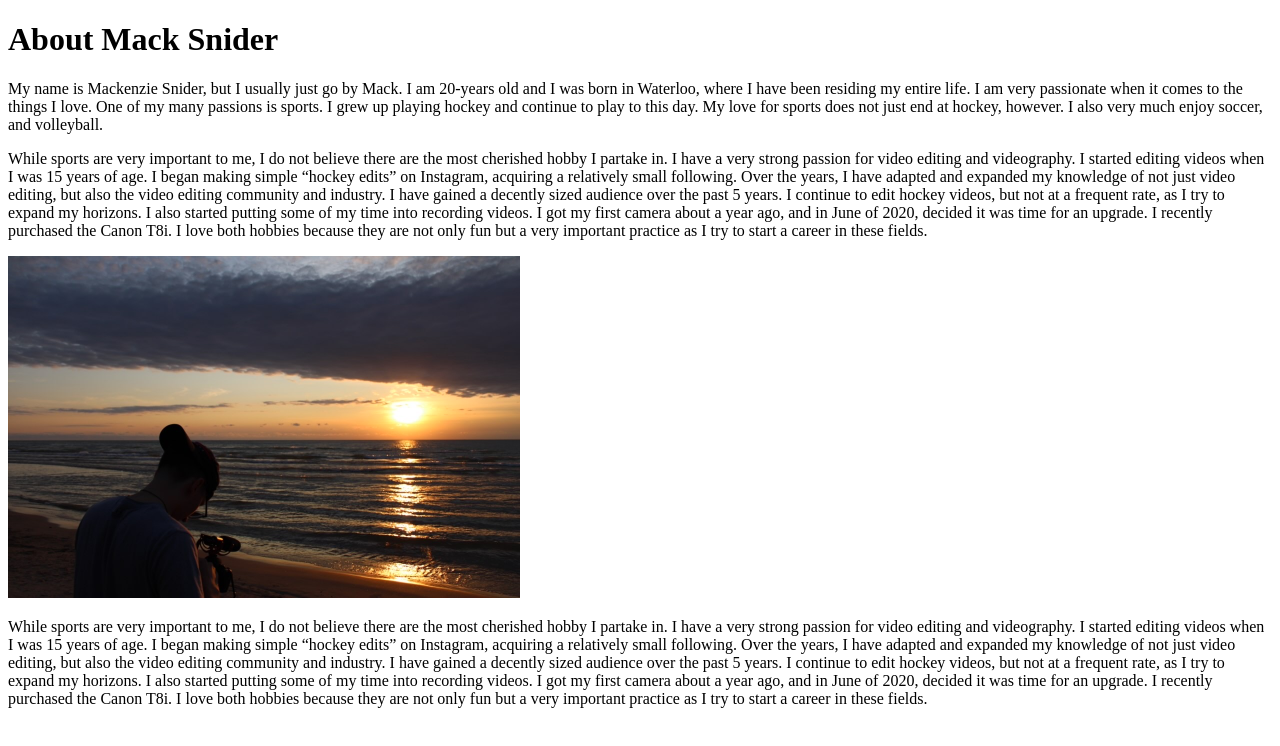
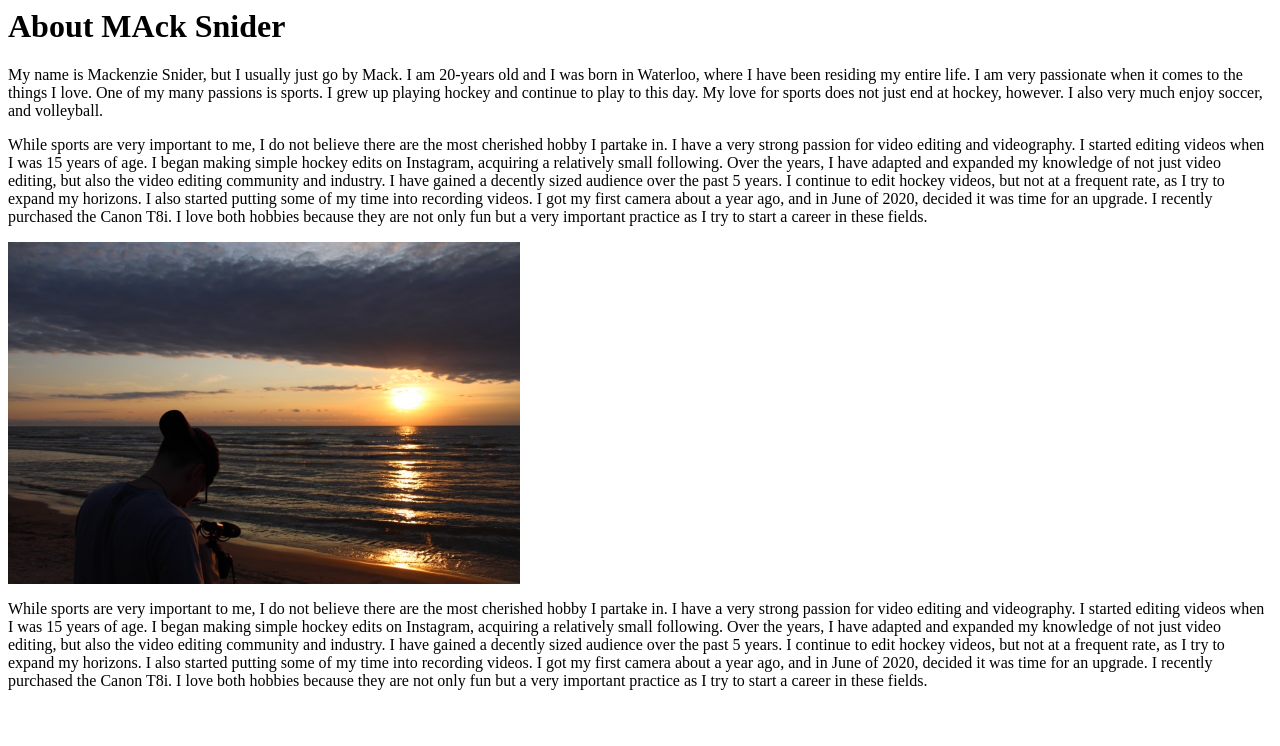
Before and after one commit to MackSnider/Homework-1, a plain HTML site: page index.html in a window 1280 px wide. Drawn offline with Linux system fonts and the light colour scheme.

Commit message:
Updating INDEX File

```diff
--- a/index.html
+++ b/index.html
@@ -1,4 +1,4 @@
-<!doctype html>
+
 <html lang="en">
 	<head>
 		<meta charset="UTF-8">
@@ -7,12 +7,15 @@
 	</head>
 	<body>
 		<!-- Content Goes Here -->
-		<h1> About Mack Snider</h1>
+		<h1>About MAck Snider</h1>
 		<div id="conatiner">
 			<p>My name is Mackenzie Snider, but I usually just go by Mack. I am 20-years old and I was born in Waterloo, where I have been residing my entire life. I am very passionate when it comes to the things I love. One of my many passions is sports. I grew up playing hockey and continue to play to this day. My love for sports does not just end at hockey, however. I also very much enjoy soccer, and volleyball. </p>
-			<p>While sports are very important to me, I do not believe there are the most cherished hobby I partake in. I have a very strong passion for video editing and videography. I started editing videos when I was 15 years of age. I began making simple “hockey edits” on Instagram, acquiring a relatively small following. Over the years, I have adapted and expanded my knowledge of not just video editing, but also the video editing community and industry. I have gained a decently sized audience over the past 5 years. I continue to edit hockey videos, but not at a frequent rate, as I try to expand my horizons. I also started putting some of my time into recording videos. I got my first camera about a year ago, and in June of 2020, decided it was time for an upgrade. I recently purchased the Canon T8i. I love both hobbies because they are not only fun but a very important practice as I try to start a career in these fields. </p>
+
+			<p>While sports are very important to me, I do not believe there are the most cherished hobby I partake in. I have a very strong passion for video editing and videography. I started editing videos when I was 15 years of age. I began making simple hockey edits on Instagram, acquiring a relatively small following. Over the years, I have adapted and expanded my knowledge of not just video editing, but also the video editing community and industry. I have gained a decently sized audience over the past 5 years. I continue to edit hockey videos, but not at a frequent rate, as I try to expand my horizons. I also started putting some of my time into recording videos. I got my first camera about a year ago, and in June of 2020, decided it was time for an upgrade. I recently purchased the Canon T8i. I love both hobbies because they are not only fun but a very important practice as I try to start a career in these fields. </p>
+
 			<img src="images/mack.jpg" alt="Mack Snider" width="512" height="342">
-			<p>While sports are very important to me, I do not believe there are the most cherished hobby I partake in. I have a very strong passion for video editing and videography. I started editing videos when I was 15 years of age. I began making simple “hockey edits” on Instagram, acquiring a relatively small following. Over the years, I have adapted and expanded my knowledge of not just video editing, but also the video editing community and industry. I have gained a decently sized audience over the past 5 years. I continue to edit hockey videos, but not at a frequent rate, as I try to expand my horizons. I also started putting some of my time into recording videos. I got my first camera about a year ago, and in June of 2020, decided it was time for an upgrade. I recently purchased the Canon T8i. I love both hobbies because they are not only fun but a very important practice as I try to start a career in these fields. </p>
+
+			<p>While sports are very important to me, I do not believe there are the most cherished hobby I partake in. I have a very strong passion for video editing and videography. I started editing videos when I was 15 years of age. I began making simple hockey edits on Instagram, acquiring a relatively small following. Over the years, I have adapted and expanded my knowledge of not just video editing, but also the video editing community and industry. I have gained a decently sized audience over the past 5 years. I continue to edit hockey videos, but not at a frequent rate, as I try to expand my horizons. I also started putting some of my time into recording videos. I got my first camera about a year ago, and in June of 2020, decided it was time for an upgrade. I recently purchased the Canon T8i. I love both hobbies because they are not only fun but a very important practice as I try to start a career in these fields. </p>
 		</div>
 	</body>
 </html>
```
